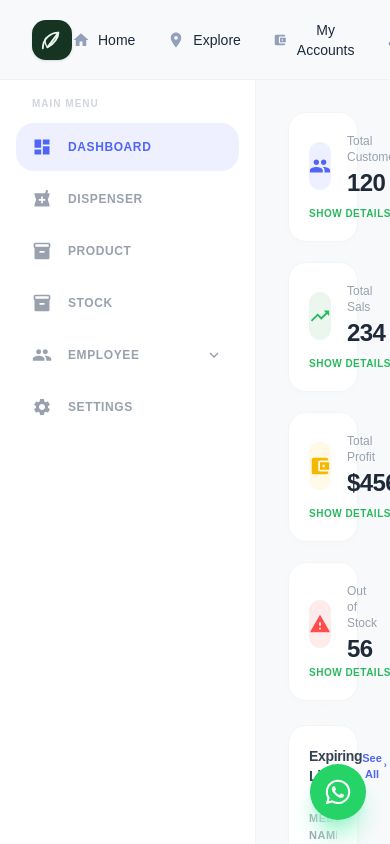
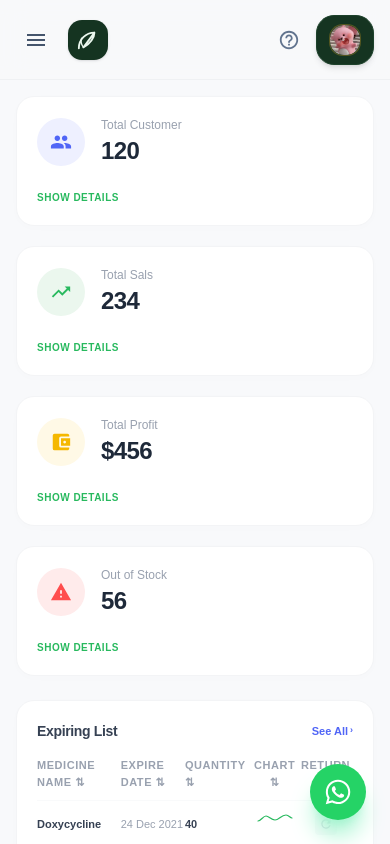
Before and after one commit to stefanny233/ProjectRumah, a React (Vite) app: page /dashboard in a window 390 px wide. Built offline with nearby package versions, Linux system fonts and the light colour scheme; a web font is replaced by a local one.

Commit message:
perbaikan autolayout

```diff
--- a/src/components/Header.jsx
+++ b/src/components/Header.jsx
@@ -6,13 +6,14 @@ import {
   MdGroup,
   MdHandshake,
   MdOutlineHelpOutline,
-  MdMoreVert
+  MdMoreVert,
+  MdMenu // Impor ikon menu hamburger
 } from "react-icons/md";
 
 // Import foto profil cadangan
 import fotoStefanny from "../assets/profile.jpg";
 
-export default function Header() {
+export default function Header({ onToggleSidebar }) {
   // State untuk mendeteksi apakah gambar gagal dimuat mase
   const [imgError, setImgError] = useState(false);
 
@@ -38,10 +39,18 @@ export default function Header() {
   };
 
   return (
-    <header className="h-20 bg-[#F8F9FB]/80 backdrop-blur-md border-b border-gray-200/50 flex items-center justify-between px-8 sticky top-0 z-30 select-none">
+    <header className="h-20 bg-[#F8F9FB]/80 backdrop-blur-md border-b border-gray-200/50 flex items-center justify-between px-4 sm:px-8 sticky top-0 z-30 select-none">
 
-      {/* KIRI: Logo Dua Daun Hijau Gelap dalam Kotak */}
-      <div className="flex items-center">
+      {/* KIRI: Hamburger Menu + Logo Apotek */}
+      <div className="flex items-center gap-3">
+        {/* Tombol Hamburger (Hanya muncul di Mobile/Tablet < md) */}
+        <button
+          onClick={onToggleSidebar}
+          className="md:hidden p-2 text-slate-600 hover:text-[#5065f6] hover:bg-gray-100 rounded-xl transition-colors cursor-pointer"
+        >
+          <MdMenu size={24} />
+        </button>
+
         <div className="w-10 h-10 bg-[#153421] rounded-xl flex items-center justify-center shadow-sm">
           <svg width="22" height="22" viewBox="0 0 24 24" fill="none" xmlns="http://www.w3.org/2000/svg">
             <path d="M2 21C2 11.5 9.5 4 19 4M19 4C19 9 14.5 16.5 7 20M19 4L7 20" stroke="#EBF7EE" strokeWidth="2" strokeLinecap="round"/>
@@ -50,8 +59,8 @@ export default function Header() {
         </div>
       </div>
 
-      {/* TENGAH: Menu Navigasi Utama */}
-      <nav className="flex items-center gap-8 text-sm font-medium text-slate-800">
+      {/* TENGAH: Menu Navigasi Utama (Tersembunyi di Mobile/Tablet, muncul mulai lg) */}
+      <nav className="hidden lg:flex items-center gap-8 text-sm font-medium text-slate-800">
         <button className="flex items-center gap-2 hover:text-[#5065f6] transition-colors group cursor-pointer">
           <MdHome size={18} className="text-slate-400 group-hover:text-[#5065f6] transition-colors" />
           <span>Home</span>
@@ -74,32 +83,31 @@ export default function Header() {
         </button>
       </nav>
 
-      {/* KANAN: Card Avatar User & Tombol Help */}
-      <div className="flex items-center gap-5">
+      {/* KANAN: Avatar User Card & Tombol Help */}
+      <div className="flex items-center gap-3 sm:gap-5">
 
         <button className="p-1 text-slate-500 hover:text-[#5065f6] transition-colors cursor-pointer">
           <MdOutlineHelpOutline size={22} />
         </button>
 
         {/* CARD AVATAR PREMIUM GELAP APOTEK */}
-        <div className="bg-[#153421] text-white px-4 py-2 rounded-2xl flex items-center gap-3 shadow-md border border-[#1d422b]">
+        <div className="bg-[#153421] text-white px-3 sm:px-4 py-2 rounded-2xl flex items-center gap-2 sm:gap-3 shadow-md border border-[#1d422b]">
 
-          {/* Box Lingkaran Gambar / Fallback Inisial Hijau Emas */}
-          <div className="relative w-9 h-9 rounded-xl bg-[#1d422b] text-amber-400 border border-amber-500/25 flex items-center justify-center font-bold text-xs tracking-wider shadow-inner overflow-hidden">
+          <div className="relative w-8 h-8 sm:w-9 sm:h-9 rounded-xl bg-[#1d422b] text-amber-400 border border-amber-500/25 flex items-center justify-center font-bold text-xs tracking-wider shadow-inner overflow-hidden">
             {user.avatarUrl && !imgError ? (
               <img
                 src={user.avatarUrl}
                 alt={user.name}
                 className="w-full h-full object-cover rounded-xl"
-                onError={() => setImgError(true)} // Jika gagal load, langsung set error agar inisial teks muncul
+                onError={() => setImgError(true)}
               />
             ) : (
               <span>{getInitial(user.name)}</span>
             )}
           </div>
 
-          {/* Info Nama & Jabatan Dinamis */}
-          <div className="flex flex-col text-left pr-2">
+          {/* Info Nama & Jabatan (Disembunyikan di HP biar ga kepotong, muncul mulai sm) */}
+          <div className="hidden sm:flex flex-col text-left pr-2">
             <span className="text-[11px] font-extrabold uppercase tracking-widest text-white leading-tight">
               {user.name}
             </span>
@@ -108,7 +116,7 @@ export default function Header() {
             </span>
           </div>
 
-          <button className="text-gray-400 hover:text-white transition-colors ml-1 cursor-pointer">
+          <button className="hidden sm:block text-gray-400 hover:text-white transition-colors ml-1 cursor-pointer">
             <MdMoreVert size={16} />
           </button>
 
--- a/src/components/Sidebar.jsx
+++ b/src/components/Sidebar.jsx
@@ -9,9 +9,10 @@ import {
   MdSettings,
   MdKeyboardArrowDown,
   MdKeyboardArrowUp,
+  MdClose // Impor ikon tutup
 } from "react-icons/md";
 
-export default function Sidebar() {
+export default function Sidebar({ isOpen, onClose }) {
   const location = useLocation();
 
   // Hanya menyisakan dropdown Employee karena memiliki 2 modul aktif
@@ -24,7 +25,32 @@ export default function Sidebar() {
   };
 
   return (
-    <aside className="w-64 bg-white border-r border-gray-100 flex flex-col select-none overflow-y-auto font-sans">
+    <>
+      {/* OVERLAY BACKDROP: Hanya muncul di HP/Tablet ketika sidebar aktif */}
+      {isOpen && (
+        <div
+          className="fixed inset-0 bg-black/40 z-40 md:hidden transition-opacity duration-300"
+          onClick={onClose}
+        />
+      )}
+
+      {/* CONTAINER ASIDE: Bergeser secara dinamis di layar kecil dan permanen di md/desktop */}
+      <aside
+        className={`fixed inset-y-0 left-0 z-50 w-64 bg-white border-r border-gray-100 flex flex-col select-none overflow-y-auto font-sans transform transition-transform duration-300 ease-in-out md:static md:translate-x-0 ${
+          isOpen ? "translate-x-0" : "-translate-x-full"
+        }`}
+      >
+        {/* HEADER MINI & BUTTON CLOSE: Hanya tampil di HP/Tablet */}
+        <div className="flex md:hidden justify-between items-center px-6 pt-5 pb-2">
+          <span className="text-[10px] font-extrabold text-[#5065f6] tracking-widest uppercase">SIAPOTEK MENU</span>
+          <button
+            onClick={onClose}
+            className="p-1.5 text-gray-400 hover:text-gray-650 hover:bg-gray-50 rounded-xl transition-colors cursor-pointer"
+          >
+            <MdClose size={18} />
+          </button>
+        </div>
+
         {/* Navigation Menu List */}
         <div className="px-4 py-4 flex flex-col gap-1">
           <span className="text-[10px] font-bold text-gray-300 tracking-widest uppercase px-4 mb-2 block text-left">
@@ -34,6 +60,7 @@ export default function Sidebar() {
           {/* 1. DASHBOARD */}
           <Link
             to="/dashboard"
+            onClick={onClose} // Tutup sidebar otomatis setelah link diklik di HP
             className={`flex items-center gap-4 px-4 py-3.5 rounded-2xl text-xs font-bold tracking-wider uppercase transition-all ${
               location.pathname === "/dashboard"
                 ? "bg-[#EEF0FF] text-[#5065f6]"
@@ -47,6 +74,7 @@ export default function Sidebar() {
           {/* 2. DISPENSER (POS) */}
           <Link
             to="/dispenser"
+            onClick={onClose}
             className={`flex items-center gap-4 px-4 py-3.5 rounded-2xl text-xs font-bold tracking-wider uppercase transition-all ${
               location.pathname === "/dispenser"
                 ? "bg-[#EEF0FF] text-[#5065f6]"
@@ -60,6 +88,7 @@ export default function Sidebar() {
           {/* 3. PRODUCT (Direct Link) */}
           <Link
             to="/product/list"
+            onClick={onClose}
             className={`flex items-center gap-4 px-4 py-3.5 rounded-2xl text-xs font-bold tracking-wider uppercase transition-all ${
               location.pathname.includes("product")
                 ? "bg-[#EEF0FF] text-[#5065f6]"
@@ -73,6 +102,7 @@ export default function Sidebar() {
           {/* 4. STOCK (Direct Link) */}
           <Link
             to="/stock"
+            onClick={onClose}
             className={`flex items-center gap-4 px-4 py-3.5 rounded-2xl text-xs font-bold tracking-wider uppercase transition-all ${
               location.pathname === "/stock"
                 ? "bg-[#EEF0FF] text-[#5065f6]"
@@ -107,6 +137,7 @@ export default function Sidebar() {
               <div className="pl-12 pr-2 py-1 flex flex-col gap-0.5">
                 <Link
                   to="/employee/list"
+                  onClick={onClose}
                   className={`py-2 text-[11px] font-bold uppercase tracking-wider flex items-center gap-2 ${
                     location.pathname === "/employee/list" ? "text-[#5065f6]" : "text-gray-300"
                   }`}
@@ -115,6 +146,7 @@ export default function Sidebar() {
                 </Link>
                 <Link
                   to="/employee/attendance"
+                  onClick={onClose}
                   className={`py-2 text-[11px] font-bold uppercase tracking-wider flex items-center gap-2 ${
                     location.pathname === "/employee/attendance" ? "text-[#5065f6]" : "text-gray-300 hover:text-[#5065f6] transition-colors"
                   }`}
@@ -128,6 +160,7 @@ export default function Sidebar() {
           {/* 6. SETTINGS */}
           <Link
             to="/settings"
+            onClick={onClose}
             className="flex items-center gap-4 px-4 py-3.5 text-xs font-bold text-gray-400 hover:bg-gray-50 uppercase tracking-wider rounded-2xl"
           >
             <MdSettings size={20} />
@@ -135,5 +168,6 @@ export default function Sidebar() {
           </Link>
         </div>
       </aside>
+    </>
   );
 }
--- a/src/layouts/MainLayout.jsx
+++ b/src/layouts/MainLayout.jsx
@@ -1,23 +1,29 @@
+import { useState } from 'react';
 import { Outlet } from 'react-router-dom';
 import Sidebar from '../components/Sidebar';
 import Header from '../components/Header';
 
 export default function MainLayout() {
+  const [isSidebarOpen, setIsSidebarOpen] = useState(false);
+
+  const toggleSidebar = () => {
+    setIsSidebarOpen(prev => !prev);
+  };
+
+  const closeSidebar = () => {
+    setIsSidebarOpen(false);
+  };
+
   return (
-    // 1. Ganti min-h-screen menjadi h-screen agar tinggi LAYOUT MUTLAK pas se-monitor
     <div className="flex flex-col h-screen w-full bg-[#F8F9FB] overflow-hidden">
 
-      {/* ATAS: Header memanjang 100% */}
-      <Header />
+      <Header onToggleSidebar={toggleSidebar} />
 
-      {/* BAWAH: Di-lock agar tidak bisa melar melebihi sisa tinggi monitor */}
-      <div className="flex-1 flex h-full w-full overflow-hidden">
+      <div className="flex-1 flex h-full w-full overflow-hidden relative">
 
-        {/* KIRI: Sidebar (Pastikan di dalamnya dikunci juga) */}
-        <Sidebar />
+        <Sidebar isOpen={isSidebarOpen} onClose={closeSidebar} />
 
-        {/* KANAN: Tempat render halaman asli (Hanya area ini yang boleh scroll) */}
-        <main className="flex-1 p-8 overflow-y-auto h-full">
+        <main className="flex-1 p-4 md:p-8 overflow-y-auto h-full w-full">
           <Outlet />
         </main>
 
```
Lines whose indentation alone changed are shown as unchanged.
